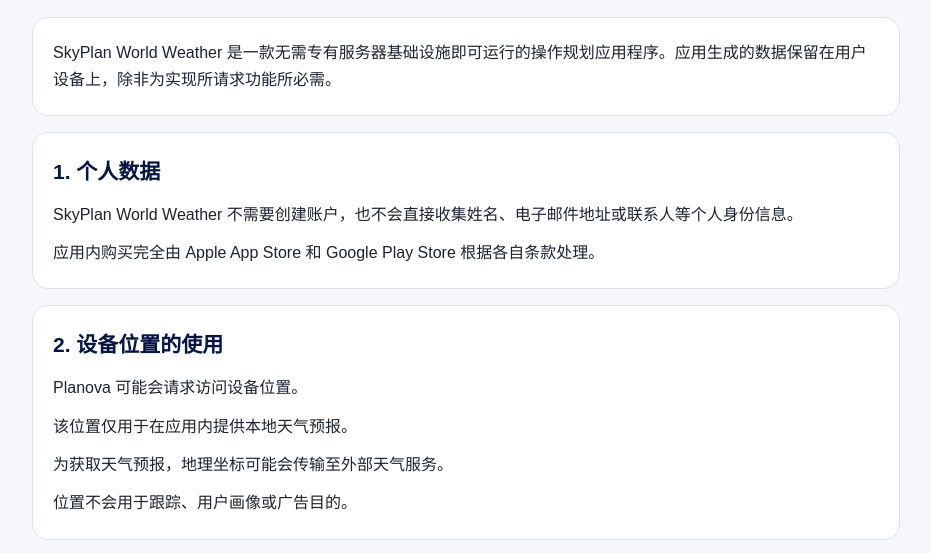
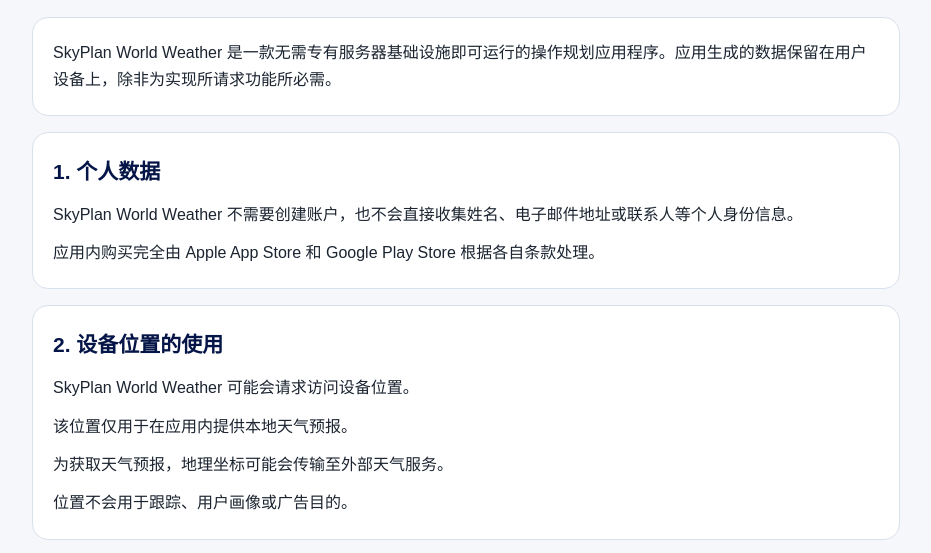
Before and after one commit to PlanovaTeam/planova-privacy, a plain HTML site: page zh.html in a window 1280 px wide. Shown: the part 213-766 px from the top of the page, without its empty margins (174-1105 px from the left). Drawn offline with Linux system fonts and the light colour scheme.

Commit message:
Update zh.html

```diff
--- a/zh.html
+++ b/zh.html
@@ -166,7 +166,7 @@
 
     <section class="card">
       <h2>2. 设备位置的使用</h2>
-      <p>Planova 可能会请求访问设备位置。</p>
+      <p>SkyPlan World Weather 可能会请求访问设备位置。</p>
       <p>该位置仅用于在应用内提供本地天气预报。</p>
       <p>为获取天气预报，地理坐标可能会传输至外部天气服务。</p>
       <p>位置不会用于跟踪、用户画像或广告目的。</p>
```
